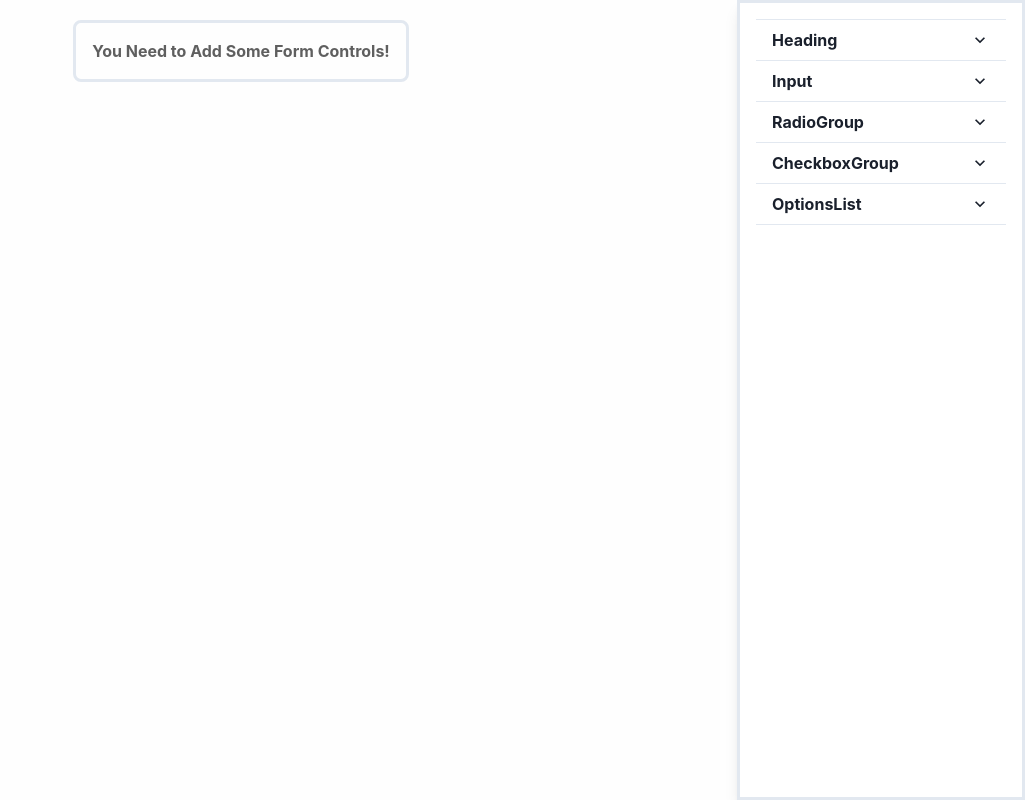
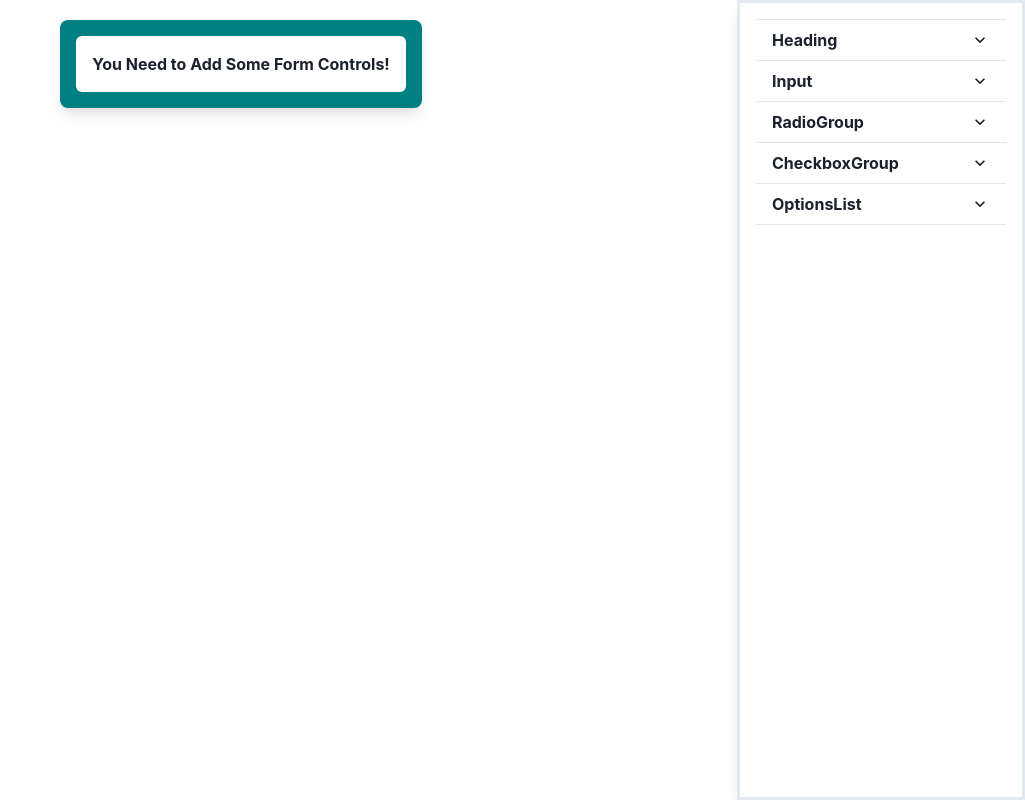
Before and after one commit to arsh1198/Form-Builder-ReactJS, a Next.js app: page /builder in a window 1280 px wide. Shown: the whole page, without its empty margins (255-1280 px from the left). Built offline with nearby package versions, Linux system fonts and the light colour scheme.

Commit message:
icon alignment

```diff
--- a/components/Block.js
+++ b/components/Block.js
@@ -1,4 +1,4 @@
-import { Box, IconButton, Text } from '@chakra-ui/react'
+import { Box, IconButton, Text, HStack, Heading } from '@chakra-ui/react'
 import CheckboxBlock from './blocks/CheckboxBlock'
 import HeadingBlock from './blocks/HeadingBlock'
 import InputBlock from './blocks/InputBlock'
@@ -45,8 +45,24 @@ function getBlock(data) {
 
 const Block = ({ data, deleteable }) => {
   return (
-    <Box className="block-container" style={{ position: 'relative' }}>
+    <Box
+      className="block-container"
+      style={{ position: 'relative' }}
+      borderRadius="md"
+    >
       {deleteable ? (
+        data.type === 'Heading' ? (
+          <HStack>
+            {getBlock(data)}
+            <IconButton
+              zIndex={1}
+              bg="#ff5252"
+              size="xs"
+              icon={<DeleteIcon color="white" />}
+            />
+          </HStack>
+        ) : (
+          <>
             <IconButton
               zIndex={1}
               bg="#ff5252"
@@ -54,8 +70,10 @@ const Block = ({ data, deleteable }) => {
               icon={<DeleteIcon color="white" />}
               style={{ position: 'absolute', left: '90%' }}
             />
+            {getBlock(data)}
+          </>
+        )
       ) : null}
-      {getBlock(data)}
     </Box>
   )
 }
--- a/components/blocks/HeadingBlock.js
+++ b/components/blocks/HeadingBlock.js
@@ -1,11 +1,11 @@
-import { Box, Heading } from "@chakra-ui/react";
+import { Box, Heading } from '@chakra-ui/react'
 
 const HeadingBlock = ({ value }) => {
   return (
-    <Box my={5}>
+    <Box>
       <Heading size="lg">{value}</Heading>
     </Box>
-  );
-};
+  )
+}
 
-export default HeadingBlock;
+export default HeadingBlock
--- a/pages/builder.js
+++ b/pages/builder.js
@@ -1,4 +1,4 @@
-import { Box, Center, Flex, Text } from '@chakra-ui/react'
+import { Box, Center, Flex, List, ListItem, Text } from '@chakra-ui/react'
 import BlocksSidebar from '../components/BlocksSidebar'
 import { BuilderContext } from '../contexts/builderContext'
 import Block from '../components/Block'
@@ -6,7 +6,11 @@ import { useContext } from 'react'
 
 function getBlocks(blocksArr) {
   return blocksArr.map(data => {
-    return <Block data={data} deleteable />
+    return (
+      <ListItem>
+        <Block data={data} deleteable />
+      </ListItem>
+    )
   })
 }
 
@@ -16,17 +20,26 @@ export default function Builder() {
   return (
     <Box>
       <Flex>
-        <Box p={5} h="100vh" bg="#fefefe" flex={1}>
+        <Box p={5} h="100vh" flex={1}>
           <Center>
-            <Box p={4} minW="30%" maxW="70%" borderWidth={3} borderRadius="lg">
+            <Box
+              bg="#008080"
+              p={4}
+              minW="30%"
+              maxW="70%"
+              boxShadow="lg"
+              borderRadius="lg"
+            >
               {blocks.length === 0 ? (
                 <Center>
-                  <Text fontWeight="bold" color="#5f5f5f">
+                  <Text p={4} bg="#fff" borderRadius="md" fontWeight="bold">
                     You Need to Add Some Form Controls!
                   </Text>
                 </Center>
               ) : (
-                <form>{getBlocks(blocks)}</form>
+                <form>
+                  <List spacing={2}>{getBlocks(blocks)}</List>
+                </form>
               )}
             </Box>
           </Center>
--- a/styles/globals.css
+++ b/styles/globals.css
@@ -17,4 +17,5 @@ a {
 
 .block-container {
   padding: 10px;
+  background-color: #fff;
 }
```
Lines whose indentation alone changed are shown as unchanged.
